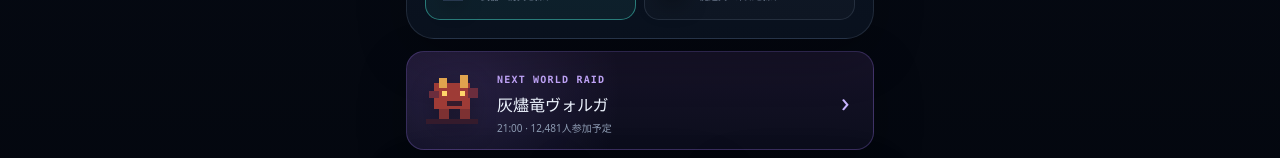
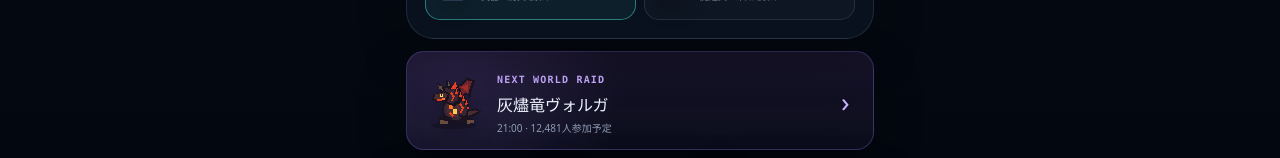
Before and after one commit to madowaku/focus-raid, a React (Vite) app: page / in a window 1280 px wide. Shown: the part 552-710 px from the top of the page. Built offline with nearby package versions, Linux system fonts and the light colour scheme.

Commit message:
feat: render Volga raid poses

```diff
--- a/src/ui/pixel.tsx
+++ b/src/ui/pixel.tsx
@@ -1,5 +1,6 @@
 import type { CSSProperties, ReactNode } from 'react';
 import { ragBabyPoseIndex, ragBabySheet, type RagRasterPose } from './rag-raster';
+import { volgaPoseIndex, volgaSheet, type VolgaPose } from './volga-raster';
 
 type PixelProps = {
   className?: string;
@@ -10,6 +11,10 @@ export type RagPose = RagRasterPose;
 
 type RagProps = PixelProps & {
   pose?: RagPose;
+};
+
+type BossProps = PixelProps & {
+  pose?: VolgaPose;
 };
 
 function SvgShell({ className, title, children, viewBox = '0 0 24 24' }: PixelProps & { children: ReactNode; viewBox?: string }) {
@@ -32,6 +37,12 @@ function poseFromContext(className?: string): RagPose {
   if (className?.includes('camp-rag')) return 'return';
   if (className?.includes('raid-rag')) return 'raid';
   return 'idle';
+}
+
+function bossPoseFromContext(className?: string): VolgaPose {
+  if (className?.includes('raid-focus-boss')) return 'focus';
+  if (className?.includes('raid-result-boss')) return 'result';
+  return 'ready';
 }
 
 export function PixelRag({ pose, className, title }: RagProps) {
@@ -90,20 +101,23 @@ export function PixelAbyss(props: PixelProps) {
   );
 }
 
-export function PixelBoss(props: PixelProps) {
+export function PixelBoss({ pose, className, title }: BossProps) {
+  const resolvedPose = pose ?? bossPoseFromContext(className);
+  const frame = volgaPoseIndex[resolvedPose];
+  const position = `${(frame / 2) * 100}% 0%`;
+  const style = {
+    backgroundImage: `url("${volgaSheet}")`,
+    backgroundPosition: position,
+    backgroundRepeat: 'no-repeat',
+    backgroundSize: '300% 100%',
+  } as CSSProperties;
+
   return (
-    <SvgShell {...props} title={props.title ?? 'WORLD BOSS'}>
-      <rect x="5" y="5" width="14" height="10" fill="#9e3b36" />
-      <rect x="7" y="3" width="3" height="4" fill="#e0a44e" />
-      <rect x="15" y="2" width="3" height="5" fill="#e0a44e" />
-      <rect x="3" y="8" width="4" height="3" fill="#6b2d3d" />
-      <rect x="18" y="7" width="4" height="4" fill="#6b2d3d" />
-      <rect x="8" y="8" width="2" height="2" fill="#ffd56a" />
-      <rect x="15" y="8" width="2" height="2" fill="#ffd56a" />
-      <rect x="10" y="12" width="6" height="2" fill="#351b2c" />
-      <rect x="7" y="15" width="4" height="5" fill="#7d3132" />
-      <rect x="15" y="15" width="4" height="5" fill="#7d3132" />
-      <rect x="2" y="19" width="20" height="2" fill="#351b2c" />
-    </SvgShell>
+    <span
+      className={`pixel-art volga-sprite volga-pose-${resolvedPose} ${className ?? ''}`.trim()}
+      role="img"
+      aria-label={title ?? `灰燼竜ヴォルガ ${resolvedPose.toUpperCase()}`}
+      style={style}
+    />
   );
 }
```
